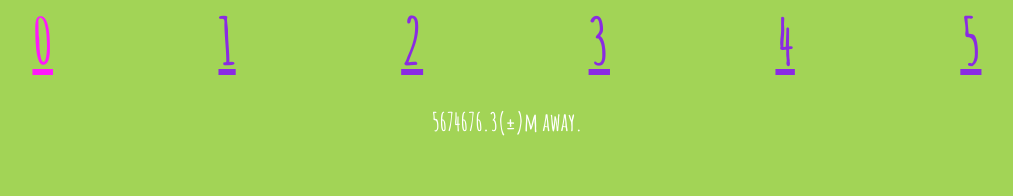
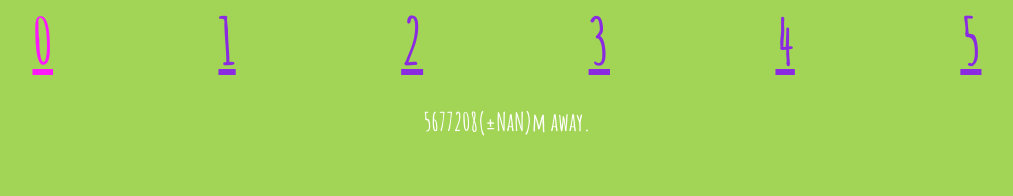
Before and after one commit to oskanberg/treasurewalk, a React (Create React App) app: page / in a window 1280 px wide. Shown: the top 196 px of the page, without its empty margins (133-1146 px from the left). Built offline with nearby package versions, Linux system fonts and the light colour scheme; no server answers.

Commit message:
Show distance as int, move first clue

```diff
--- a/src/Detector.js
+++ b/src/Detector.js
@@ -89,7 +89,7 @@ const Detector = () => {
                             <img src={bunny} alt="a bunny" />
                         </Link>
                     </>) :
-                    (<p>{distance.toFixed(1)}(±{pos.accuracy})m away.</p>)
+                    (<p>{Math.ceil(distance)}(±{Math.ceil(pos)})m away.</p>)
             }
         </div>
     );
--- a/src/puzzles.json
+++ b/src/puzzles.json
@@ -13,8 +13,8 @@
         ],
         "hint": "Molly Weasley was often sent post to the children (and Harry & Hermiony) at school. What did she send at easter?",
         "location": {
-            "lat": 50.971504,
-            "lon": -0.839087
+            "lat": 50.995025,
+            "lon": -0.770509
         }
     },
     {
```
